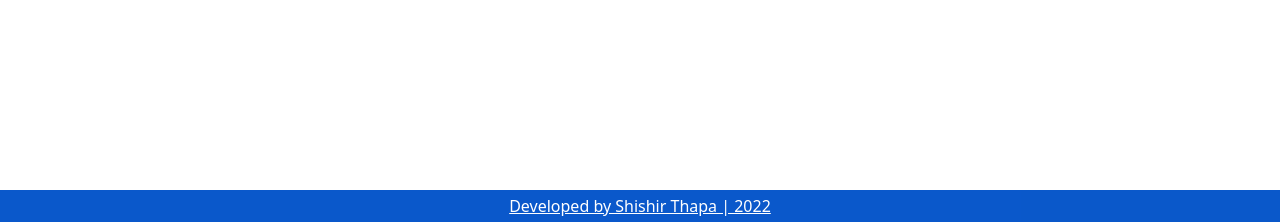
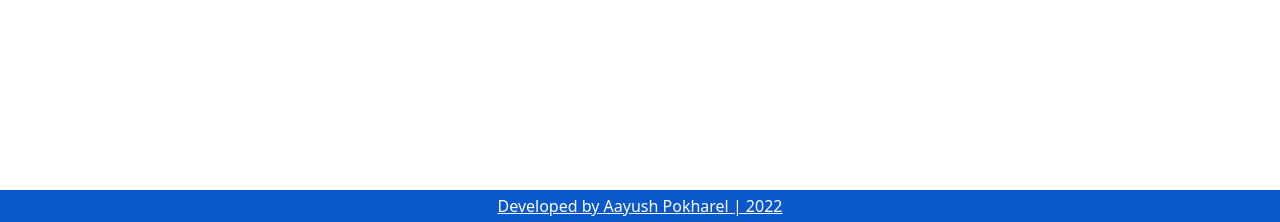
Before and after one commit to 00Aayush00/college_mgnt, a Django app: page /home in a window 1280 px wide. Shown: the part 578-800 px from the top of the page. Run offline with Django 4.2, Linux system fonts and the light colour scheme.

Commit message:
updating

```diff
--- a/college_mgnt/templates/index.html
+++ b/college_mgnt/templates/index.html
@@ -64,7 +64,7 @@
   <!-- Footer section -->
   <footer class="bg-primary text-center text-lg-start fixed-bottom ">
     <div class="text-center p-1" style="background-color: rgba(0, 0, 0, 0.2);">
-      <a class="text-white">Developed by Shishir Thapa | 2022</a>
+      <a class="text-white">Developed by Aayush Pokharel | 2022</a>
     </div>
   </footer>
 
```
Also changed, not shown: README.md.
